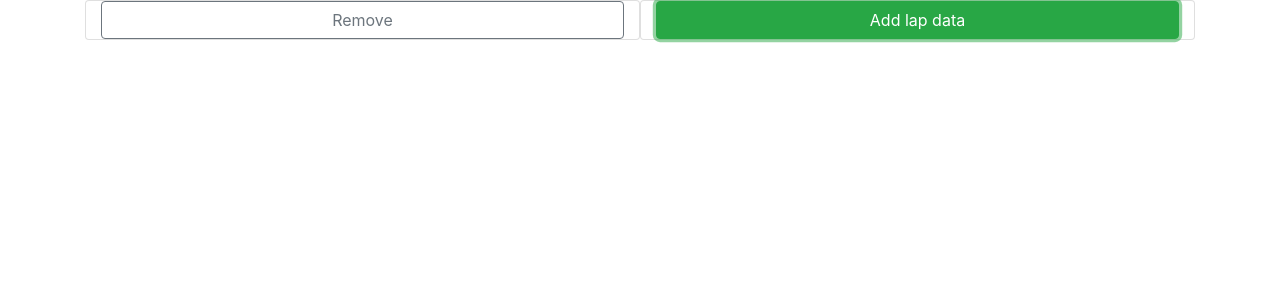
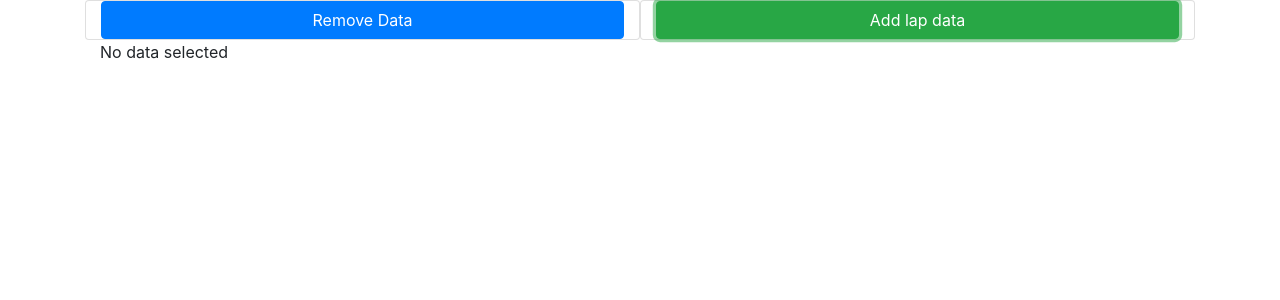
Before and after one commit to Kushan-Nilanga/f1dash, a React (Create React App) app in the folder web_frontend/: page / in a window 1280 px wide. Both pictures are taken after a click on the button "Add lap data". Shown: the top 300 px of the page. Built offline with nearby package versions, Linux system fonts and the light colour scheme; no server answers.

Commit message:
dashboard components added

```diff
--- a/web_frontend/package.json
+++ b/web_frontend/package.json
@@ -7,8 +7,9 @@
     "@testing-library/react": "^11.2.7",
     "@testing-library/user-event": "^12.8.3",
     "axios": "^0.21.1",
-    "chart.js": "^3.2.1",
+    "chart.js": "^3.3.2",
     "react": "^17.0.2",
+    "react-chartjs-2": "^3.0.3",
     "react-dom": "^17.0.2",
     "react-redux": "^7.2.4",
     "react-scripts": "4.0.3",
--- a/web_frontend/src/components/LapCompare.jsx
+++ b/web_frontend/src/components/LapCompare.jsx
@@ -1,41 +1,47 @@
 import React, { useState, useEffect } from "react"
 import { LapPickerComponent } from "./LapPicker";
 import axios from 'axios'
-import { useSelector } from 'react-redux'
+import { Dashboard } from './telemetryDash'
 
-var mkey = 0;
 var yearList = []
+var initKey = 0
 export function LapCompareComponent() {
-	const data = useSelector(state => state.trackdata)
-	console.log(data.length)
-
 	useEffect(() => { axios.get("http://localhost:5000/api").then(res => { yearList = res.data }) })
 
-	var [lapList, changeComponent] = useState([])
+	var [dataComponents, changeComponent] = useState([])
 
-	const handleRemoveLap = (event) => {
-		changeComponent(lapList.splice(event.target.value, 1))
-	}
-
-	const handleAddLap = (event) => {
-		event.preventDefault();
-		changeComponent([...lapList,
-		<div key={mkey} className="card col">
+	function handleAddLap() {
+		function handleRemoveData(e) {
+			var placeholder = []
+			console.log(e.target.id)
+			dataComponents.forEach(comp => {
+				if (comp.key !== e.target.id) {
+					placeholder = [...placeholder, comp]
+				}
+				console.log(placeholder)
+			})
+			console.log(placeholder)
+			changeComponent(placeholder)
+		}
+		initKey++
+		changeComponent([...dataComponents,
+		<div className="card col" key={initKey}>
 			<LapPickerComponent yearList={yearList} />
-			<button value={mkey} className="btn btn-outline-secondary" onClick={handleRemoveLap}>Remove</button>
+			<button className="btn btn-primary" id={initKey} onClick={handleRemoveData}>Remove Data</button>
 		</div>
 		])
-		mkey++;
 	}
 
 	return (
 		<div className="container">
 			<div className="row">
-				{lapList}
+				{dataComponents}
 				<div className="card col">
 					<button className="btn btn-success" onClick={handleAddLap}>Add lap data</button>
 				</div>
 			</div>
-			{data}
+			<div>
+				<Dashboard />
+			</div>
 		</div>)
 }
--- /dev/null
+++ b/web_frontend/src/components/telemetryDash/index.jsx
@@ -0,0 +1,35 @@
+import { useSelector } from "react-redux"
+
+function processData() {
+	return "processed data"
+}
+
+export function Dashboard() {
+	const data = useSelector(state => state.trackdata)
+
+	function renderGraphs() {
+		if (data.length !== 0) {
+			return (
+				<>
+					<div>
+						Trottle and Break percentage
+					</div>
+					<div>
+						Speed and RPM
+					</div>
+					<div>
+						Gear and DRS
+					</div>
+				</>
+			)
+		}
+		return (<>No data selected</>)
+	}
+
+
+	return (
+		<>
+			{renderGraphs()}
+		</>
+	)
+}
--- a/web_frontend/src/reducers/trackdata.js
+++ b/web_frontend/src/reducers/trackdata.js
@@ -1,7 +1,7 @@
 function trackdataReducer(state = [], action) {
 	switch (action.type) {
 		case 'ADD_DATA':
-			return [...state, JSON.stringify(action.data)]
+			return [...state, JSON.stringify(action.data.data)]
 		default:
 			return state
 	}
```
Also changed, not shown: web_frontend/src/components/LapPicker.jsx (+3 -4 lines), web_frontend/src/components/telemetryDash/GearDRSComponent.jsx (added), web_frontend/src/components/telemetryDash/SpeedRPMComponent.jsx (added), web_frontend/src/components/telemetryDash/ThrottleBreakComponent.jsx (added), 1 other file (tests, documents, lock files or other folders).
